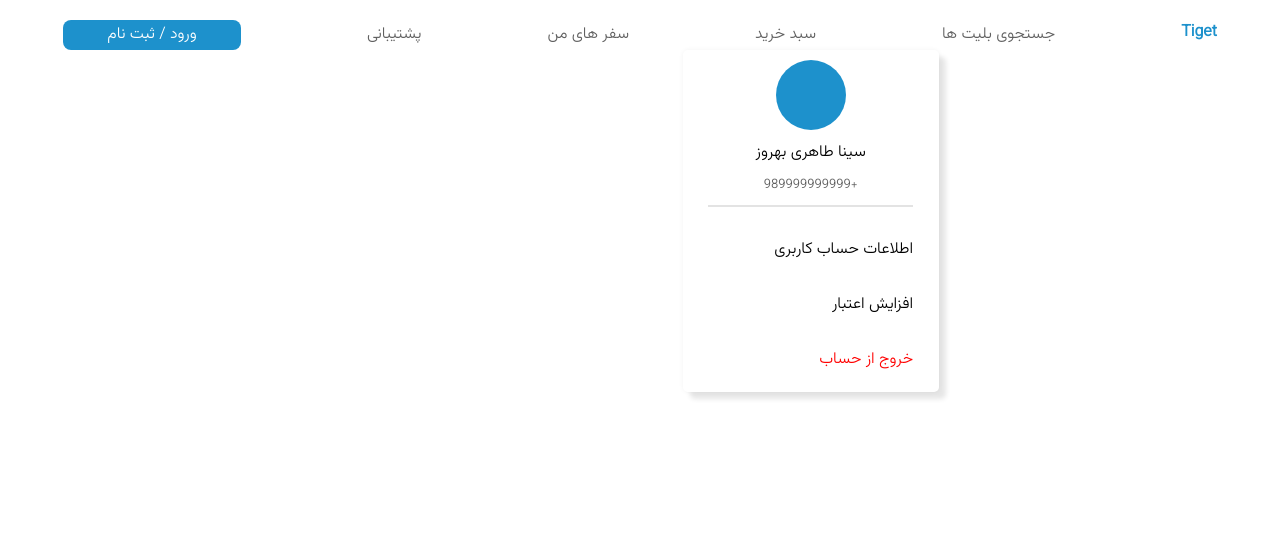
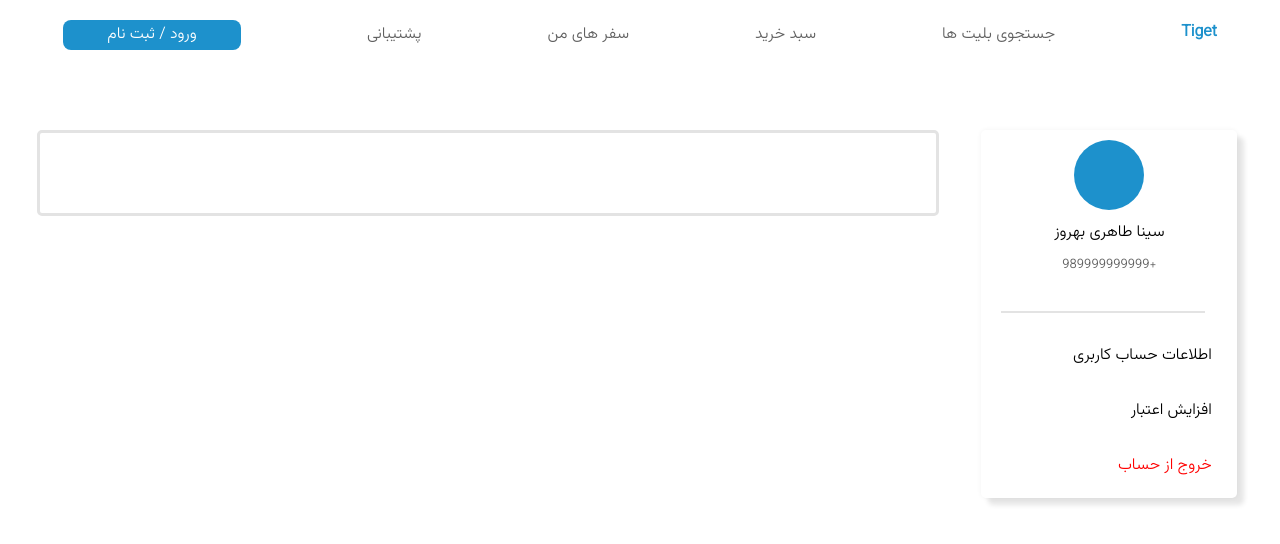
Before and after one commit to TiGet-SBU/TiGet_Frontend, a React (Create React App) app in the folder tiget-front/: page /account in a window 1280 px wide. Shown: the top 544 px of the page. Built offline with nearby package versions, Linux system fonts and the light colour scheme.

Commit message:
added simple routing

```diff
--- a/tiget-front/package.json
+++ b/tiget-front/package.json
@@ -11,6 +11,7 @@
     "@types/react": "^18.2.45",
     "@types/react-datepicker": "^4.19.4",
     "@types/react-dom": "^18.2.17",
+    "@types/react-router-dom": "^5.3.3",
     "jalali-moment": "^3.3.11",
     "moment-jalaali": "^0.10.0",
     "react": "^18.2.0",
@@ -46,6 +47,7 @@
     ]
   },
   "devDependencies": {
-    "@types/moment-jalaali": "^0.7.9"
+    "@types/moment-jalaali": "^0.7.9",
+    "react-router-dom": "^6.21.1"
   }
 }
--- a/tiget-front/src/App.tsx
+++ b/tiget-front/src/App.tsx
@@ -3,11 +3,17 @@ import LandingPage from './Pages/LandingPage/LandingPage';
 import LoginPage from './Pages/LoginPage/LoginPage';
 import SearchPage from './Pages/SearchPage/SearchPage';
 import AccountPage from './Pages/AccountPage/AccountPage';
-function App() {
+import {BrowserRouter, Routes, Route} from 'react-router-dom';
+const App : React.FC = () => {
   return (
-    <div >
-      <AccountPage/>
-    </div>
+    <BrowserRouter>
+      <Routes>
+        <Route path='/' element={<LandingPage/>}/>
+        <Route path='/login' element={<LoginPage/>}/>
+        <Route path='/search' element={<SearchPage/>}/>
+        <Route path='/account' element={<AccountPage/>}/>
+      </Routes>
+    </BrowserRouter>
   );
 }
 
--- a/tiget-front/src/Pages/AccountPage/AccountPage.css
+++ b/tiget-front/src/Pages/AccountPage/AccountPage.css
@@ -1,8 +1,19 @@
+.data-card{
+    width: 100%;
+    height: 5rem;
+    border-radius: 5px;
+    border-style: solid;
+    border-color: var(--line-color);
+}
 .main-flex{
+    margin-top: 5rem;
     direction: rtl;
     display: flex;
     flex-direction: row;
     justify-content: space-evenly;
+}
+.left-flex{
+    width: 70%;
 }
 .image
 {
@@ -44,6 +55,10 @@
 .right-side-state-holder{
     width: 100%;
 }
+.state-button:hover{
+    color: var(--main-color);
+    cursor: pointer;
+}
 .exit{
     margin-top: 30px;
     margin-right: 10%;
--- a/tiget-front/src/Pages/AccountPage/AccountPage.tsx
+++ b/tiget-front/src/Pages/AccountPage/AccountPage.tsx
@@ -3,12 +3,14 @@ import Navbar from '../../Components/Navbar/Navbar';
 import { Account, sina } from '../../FakeData/fakeData';
 import './AccountPage.css';
 const UserDataCard = () => {
-  return <>
-  </>
+  return <div className='data-card'>
+
+  </div>
 }
 const UserBalanceCard = () => {
-  return <>
-  </>
+  return <div>
+
+  </div>
 }
 const RightSide : React.FC<{account : Account}> = ({account}) => {
   return <div className='right-side'>
--- a/tiget-front/src/Pages/LoginPage/LoginPage.css
+++ b/tiget-front/src/Pages/LoginPage/LoginPage.css
@@ -6,7 +6,7 @@
     font-weight: 800;
     color: var(--main-color);
 }
-form{
+.login-form{
     margin-top: 10%;
     display: flex;
     align-items: center;
--- a/tiget-front/src/Pages/LoginPage/LoginPage.tsx
+++ b/tiget-front/src/Pages/LoginPage/LoginPage.tsx
@@ -2,14 +2,14 @@ import React, { useState } from 'react';
 import Button from '../../Components/Button/Button';
 import './LoginPage.css';
 const Login = () =>{
-    return <form>
+    return <form className='login-form'>
         <input type='text' placeholder='نام کاربری'/>
         <input type='text' placeholder='رمز عبور'/>
         <Button text='ورود' onClick={()=>true}/>
     </form>
 }
 const SignUp = () => {
-    return <form>
+    return <form className='login-form'>
         <input type='text' placeholder='نام کاربری'/>
         <input type='text' placeholder='رمز عبور'/>
         <input type='text' placeholder='تکرار رمز عبور'/>
```
Also changed, not shown: 1 other file (tests, documents, lock files or other folders).
